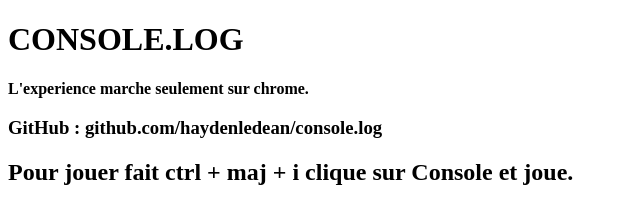
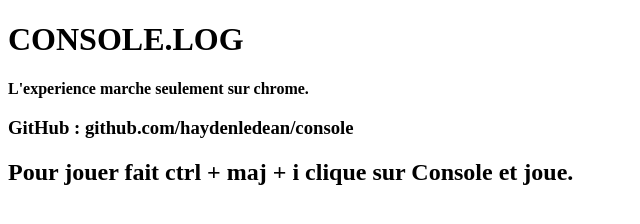
Before and after one commit to forevertoofr/consolelog, a plain HTML site: page index.html in a window 1280 px wide. Shown: the full height of the page, 0-640 px from the left. Drawn offline with Linux system fonts and the light colour scheme.

Commit message:
Update index.html

```diff
--- a/index.html
+++ b/index.html
@@ -12,7 +12,7 @@
 	</b>
 	<br>
 <h3>
-	GitHub : github.com/haydenledean/console.log
+	GitHub : github.com/haydenledean/console
 </h3>
 	<h2>
 		Pour jouer fait ctrl + maj + i clique sur Console et joue.
```
